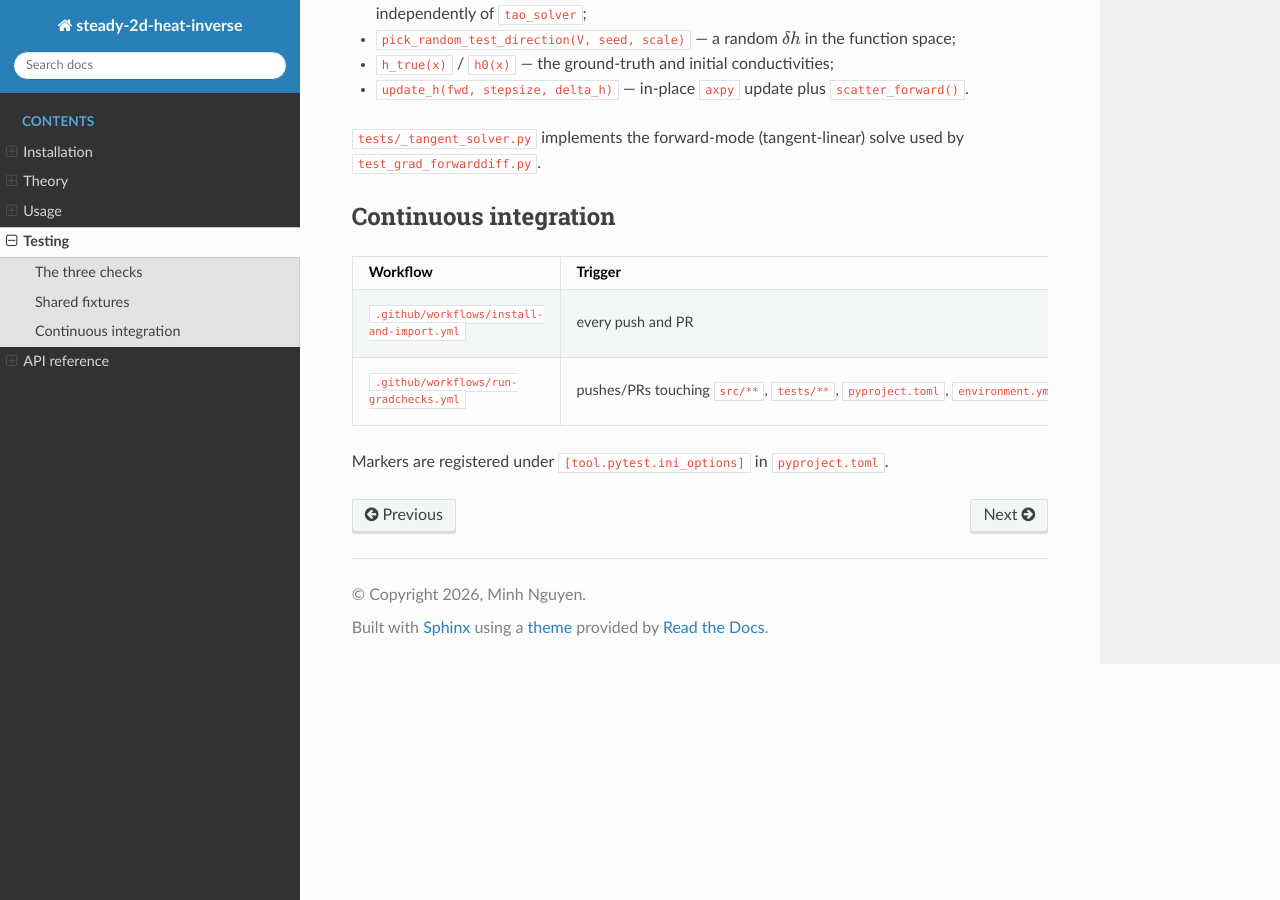
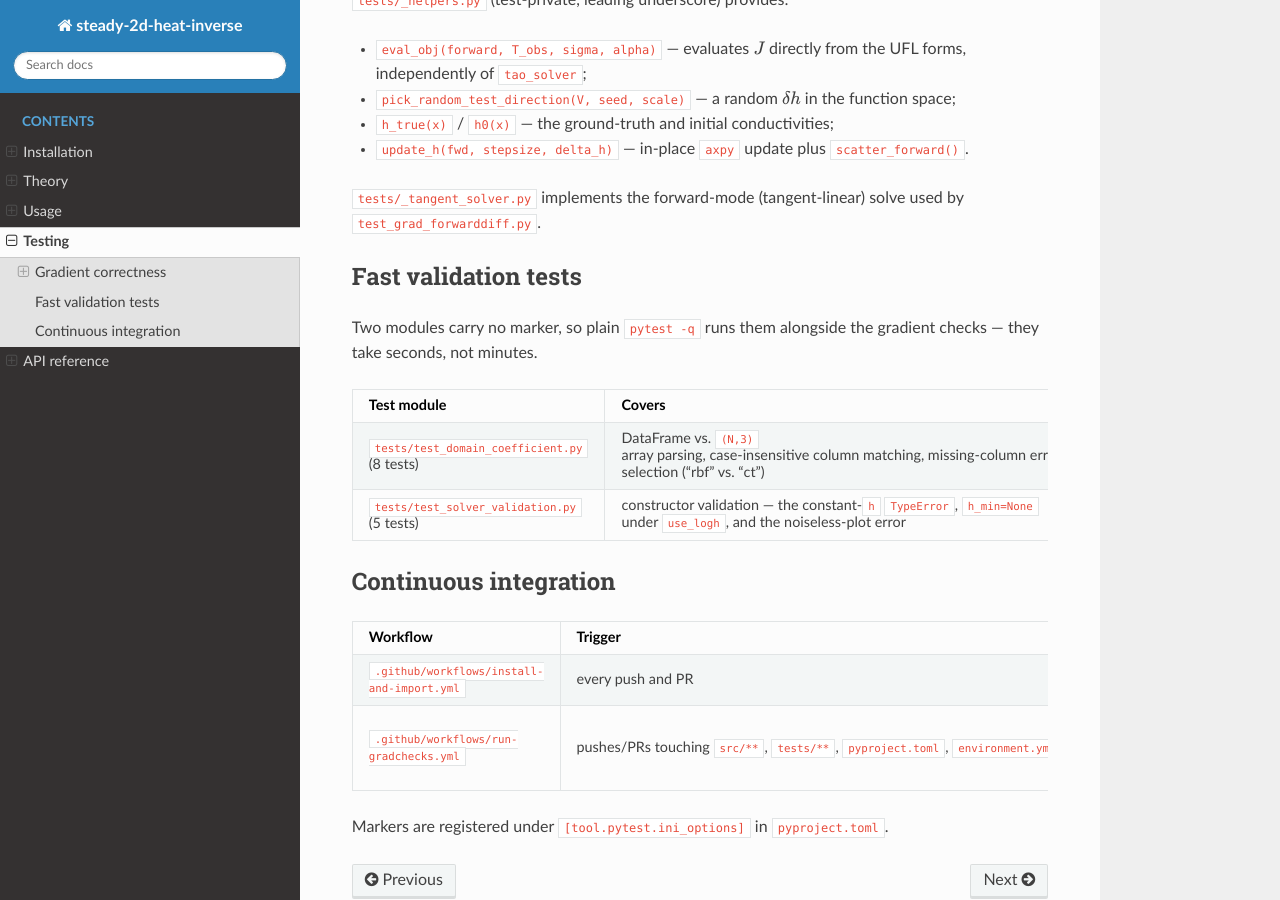
Before and after one commit to MinhMPA/steady-2d-heat-inverse, a Sphinx documentation site: the page built from docs/testing.md, in a window 1280 px wide and 900 px high, scrolled down 885 px. Built offline with Sphinx 7.4.7 and the Read the Docs theme 3.1.0, drawn with Linux system fonts in a browser that asks for light colours; some of the changed text lies outside the part shown.

````diff
--- a/docs/testing.md
+++ b/docs/testing.md
@@ -1,16 +1,19 @@
 # Testing
 
-Gradient correctness is the thing worth testing here: an adjoint gradient that is subtly
-wrong still *converges*, just to the wrong answer. It is therefore verified three
-independent ways, all marked with the `gradcheck` marker.
+```bash
+pytest -q          # everything: 16 tests
+pytest -m gradcheck # just the three slow gradient checks
+```
 
-```bash
-pytest -m gradcheck
-```
+## Gradient correctness
+
+Gradient correctness is the thing worth testing most carefully here: an adjoint gradient
+that is subtly wrong still *converges*, just to the wrong answer. It is therefore verified
+three independent ways, all marked with the `gradcheck` marker.
 
 The tests run real FEM solves on a $16\times16$ mesh and take minutes, not seconds.
 
-## The three checks
+### The three checks
 
 | Test | Compares the adjoint gradient against |
 |---|---|
@@ -25,7 +28,7 @@ fail different subsets of the three — which is why all three are kept.
 
 Keep all three passing when touching `adjoint_solver.py` or the objective.
 
-## Shared fixtures
+### Shared fixtures
 
 `tests/_helpers.py` (test-private, leading underscore) provides:
 
@@ -38,11 +41,21 @@ Keep all three passing when touching `adjoint_solver.py` or the objective.
 `tests/_tangent_solver.py` implements the forward-mode (tangent-linear) solve used by
 `test_grad_forwarddiff.py`.
 
+## Fast validation tests
+
+Two modules carry no marker, so plain `pytest -q` runs them alongside the gradient checks —
+they take seconds, not minutes.
+
+| Test module | Covers |
+|---|---|
+| `tests/test_domain_coefficient.py` (8 tests) | DataFrame vs. `(N,3)` array parsing, case-insensitive column matching, missing-column errors, and `tab_interpolator` selection ("rbf" vs. "ct") |
+| `tests/test_solver_validation.py` (5 tests) | constructor validation — the constant-`h` `TypeError`, `h_min=None` under `use_logh`, and the noiseless-plot error |
+
 ## Continuous integration
 
 | Workflow | Trigger | What it does |
 |---|---|---|
 | `.github/workflows/install-and-import.yml` | every push and PR | creates the conda env, `pip install -e .`, imports all modules |
-| `.github/workflows/run-gradchecks.yml` | pushes/PRs touching `src/**`, `tests/**`, `pyproject.toml`, `environment.yml`; also `workflow_dispatch` | micromamba env (cached), `pip install -e ".[dev]"`, `pytest -q -m gradcheck --maxfail=1` |
+| `.github/workflows/run-gradchecks.yml` | pushes/PRs touching `src/**`, `tests/**`, `pyproject.toml`, `environment.yml`; also `workflow_dispatch` | micromamba env (cached), `pip install -e ".[dev]"`, `pytest -q --maxfail=1 --durations=10` — the full 16-test suite, not just `gradcheck` |
 
 Markers are registered under `[tool.pytest.ini_options]` in `pyproject.toml`.
````
Also changed, not shown: CLAUDE.md (+12 -10 lines), README.md (+4 -5 lines), docs/usage.md (+1 -1 lines), 1 other file.
